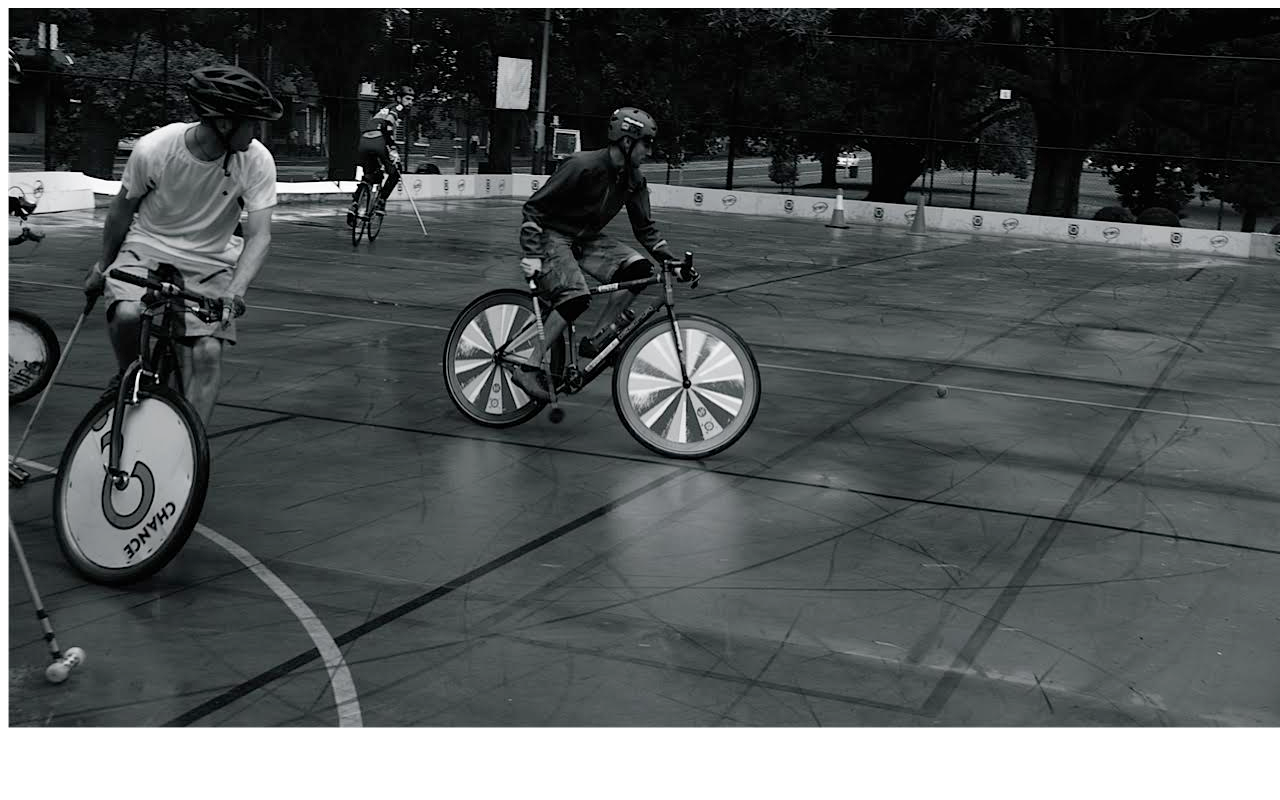
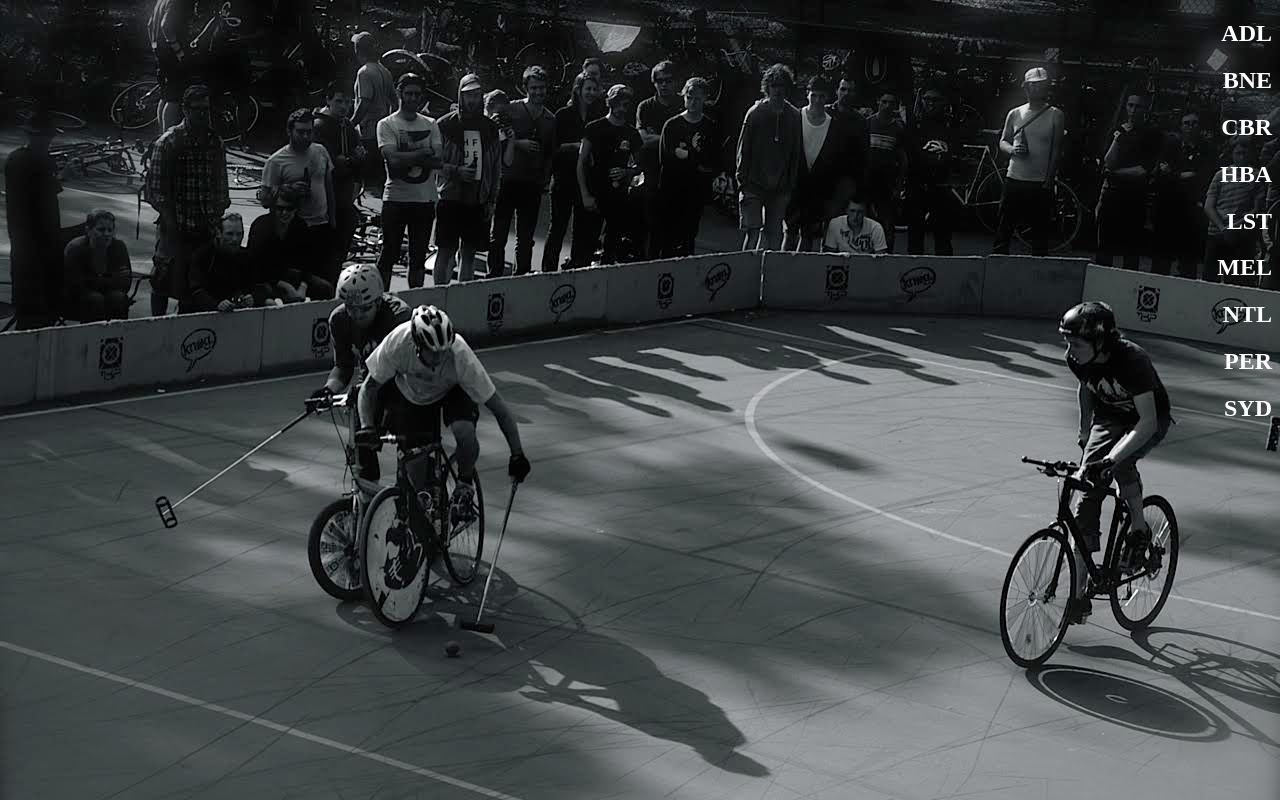
Before and after one commit to bikepolo-com-au/bikepolo-com-au.github.io, a plain HTML site: page index.html in a window 1280 px wide. Drawn offline with Linux system fonts and the light colour scheme.

Commit message:
links to cities, random backgrounds, and a 404 page

```diff
--- a/index.html
+++ b/index.html
@@ -1,10 +1,58 @@
-
 <!DOCTYPE html>
 <html>
   <head>
     <title>Bike Polo Australia</title>
+    <style type="text/css">
+      body {background-color:grey; background-image:url(img/2.jpg)}
+      a { color: white}
+      a:link { text-decoration: none; }
+      a:visited { text-decoration: none; }
+      a:hover { text-decoration: underline; }
+      a:active { text-decoration: underline; }
+    </style>
   </head>
   <body>
-    <img src="cover.jpg" alt="Bike Polo" style="width:1279px;height:720px;">
+    <script>
+      (function(i,s,o,g,r,a,m){i['GoogleAnalyticsObject']=r;i[r]=i[r]||function(){
+      (i[r].q=i[r].q||[]).push(arguments)},i[r].l=1*new Date();a=s.createElement(o),
+      m=s.getElementsByTagName(o)[0];a.async=1;a.src=g;m.parentNode.insertBefore(a,m)
+      })(window,document,'script','//www.google-analytics.com/analytics.js','ga');
+      ga('create', 'UA-68408158-1', 'auto');
+      ga('send', 'pageview');
+    </script>
+    <script type="text/javascript">
+            var imgCount = 15;
+            var dir = './img/';
+            var randomCount = Math.round(Math.random() * (imgCount - 1)) + 1;
+            var images = new Array
+                    images[1] = "1.jpg",
+                    images[2] = "2.jpg",
+                    images[3] = "3.jpg",
+                    images[4] = "4.jpg",
+                    images[5] = "5.jpg",
+                    images[6] = "6.jpg",
+                    images[7] = "7.jpg",
+                    images[8] = "8.jpg",
+                    images[9] = "9.jpg",
+                    images[10] = "10.jpg",
+                    images[11] = "11.jpg",
+                    images[12] = "12.jpg",
+                    images[13] = "13.jpg",
+                    images[14] = "14.jpg",
+                    images[15] = "15.jpg",
+            document.body.style.backgroundImage = "url(" + dir + images[randomCount] + ")";
+    </script>
+    <ul align="right">
+        <h2><a href="https://www.facebook.com/groups/AdelaideBikePolo/">ADL</a></h2>
+        <h2><a href="https://www.facebook.com/groups/205864899452976/">BNE</a></h2>
+        <h2><a href="https://www.facebook.com/groups/canberrabikepolo/">CBR</a></h2>
+        <h2><a href="https://www.facebook.com/groups/HobartPolo/">HBA</a></h2>
+        <h2><a href="https://www.facebook.com/groups/361744843956751/">LST</a></h2>
+        <h2><a href="https://www.facebook.com/groups/melbournebikepolo/">MEL</a></h2>
+        <h2><a href="https://www.facebook.com/NewcastleBikePolo/">NTL</a></h2>
+        <h2><a href="https://www.facebook.com/groups/58412725979/">PER</a></h2>
+        <h2><a href="http://sydneybikepolo.org/">SYD</a></h2>
+    </ul>
+
   </body>
 </html>
```
Also changed, not shown: 404.html (added, +29 -0 lines), img/1.jpg (added), img/10.jpg (added), img/11.jpg (added), img/12.jpg (added), img/13.jpg (added), img/14.jpg (added), img/15.jpg (added), img/2.jpg (added), img/3.jpg (added), img/4.jpg (added), img/404.jpg (added), img/5.jpg (added), img/6.jpg (added), 3 more files.
